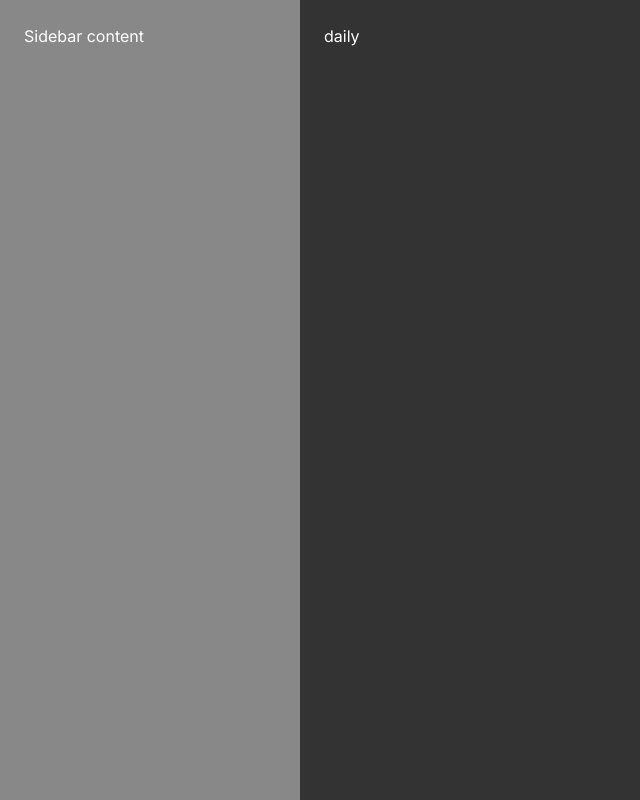
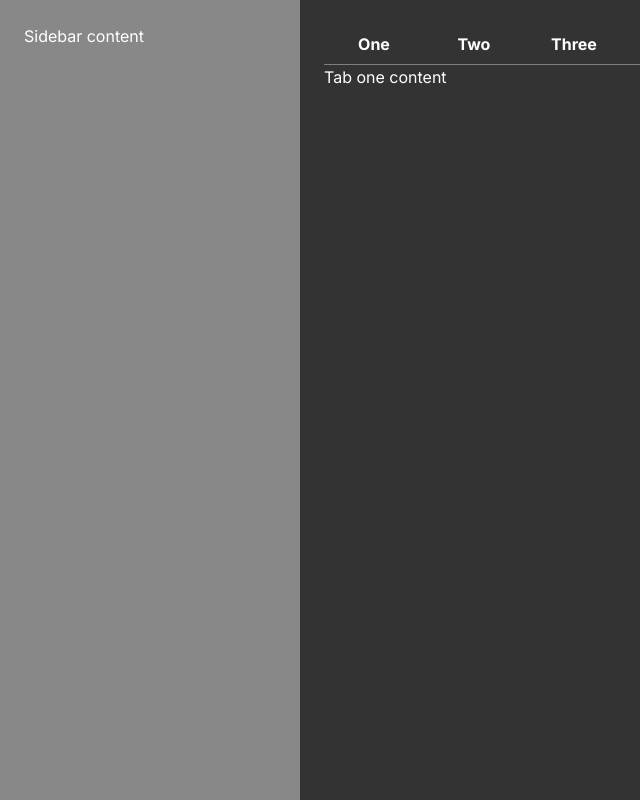
Before and after one commit to andamio/ha-react-test, a React (Vite) app: page / in a window 1280 px wide. Shown: the whole page, without its empty margins (0-640 px from the left). Built offline with nearby package versions, Linux system fonts and the light colour scheme.

Commit message:
3 files modified, 3 added

```diff
--- a/package.json
+++ b/package.json
@@ -11,6 +11,7 @@
     "lint": "eslint --fix \"src/**/*.{js,jsx,ts,tsx}\""
   },
   "dependencies": {
+    "@radix-ui/react-tabs": "^1.0.2",
     "@reach/tabs": "^0.18.0",
     "react": "^18.2.0",
     "react-dom": "^18.2.0",
--- /dev/null
+++ b/src/components/radix-tabs/index.ts
@@ -0,0 +1 @@
+export * from './radix-tabs';
--- /dev/null
+++ b/src/components/radix-tabs/radix-tabs.styled.ts
@@ -0,0 +1,36 @@
+import * as Tabs from '@radix-ui/react-tabs';
+import styled from 'styled-components';
+import { theme } from '../../theme';
+
+export const StyledTabs = styled(Tabs.Root)`
+  width: 100%;
+`;
+
+export const StyledTabList = styled(Tabs.List)`
+  background-color: transparent;
+  justify-content: center;
+  border-bottom: 1px solid ${theme.colors.lightBorder};
+`;
+
+export const StyledTab = styled(Tabs.Trigger)`
+  padding: 0;
+  height: 40px;
+  min-width: 100px;
+  border-bottom: 4px solid transparent;
+  text-align: center;
+  font-weight: ${theme.fontWeights.bold};
+  font-family: ${theme.fonts.body};
+  font-size: ${theme.fontSizes.default};
+  background-color: transparent;
+  border: 0;
+  color: ${theme.colors.textLight};
+  cursor: pointer;
+
+  &:focus-visible {
+    background-color: ${theme.colors.overlayBackground};
+  }
+
+  &[data-selected] {
+    border-bottom-color: ${theme.colors.buttonRed};
+  }
+`;
--- /dev/null
+++ b/src/components/radix-tabs/radix-tabs.tsx
@@ -0,0 +1,17 @@
+import * as Tabs from '@radix-ui/react-tabs';
+import { StyledTabs, StyledTab, StyledTabList } from './radix-tabs.styled';
+
+export const RadixTabs = () => {
+  return (
+    <StyledTabs defaultValue='tab1' orientation='vertical'>
+      <StyledTabList aria-label='tabs example'>
+        <StyledTab value='tab1'>One</StyledTab>
+        <StyledTab value='tab2'>Two</StyledTab>
+        <StyledTab value='tab3'>Three</StyledTab>
+      </StyledTabList>
+      <Tabs.Content value='tab1'>Tab one content</Tabs.Content>
+      <Tabs.Content value='tab2'>Tab two content</Tabs.Content>
+      <Tabs.Content value='tab3'>Tab three content</Tabs.Content>
+    </StyledTabs>
+  );
+};
--- a/src/main.tsx
+++ b/src/main.tsx
@@ -1,6 +1,7 @@
 import React from 'react';
 import ReactDOM from 'react-dom/client';
 import { createBrowserRouter, RouterProvider } from 'react-router-dom';
+import { RadixTabs } from './components/radix-tabs';
 import { Reset } from './reset';
 import { Root } from './routes/root';
 
@@ -11,7 +12,7 @@ const router = createBrowserRouter([
     children: [
       {
         index: true,
-        element: <>daily</>,
+        element: <RadixTabs />,
       },
       {
         path: '/hourly',
```
Also changed, not shown: 1 other file (tests, documents, lock files or other folders).
